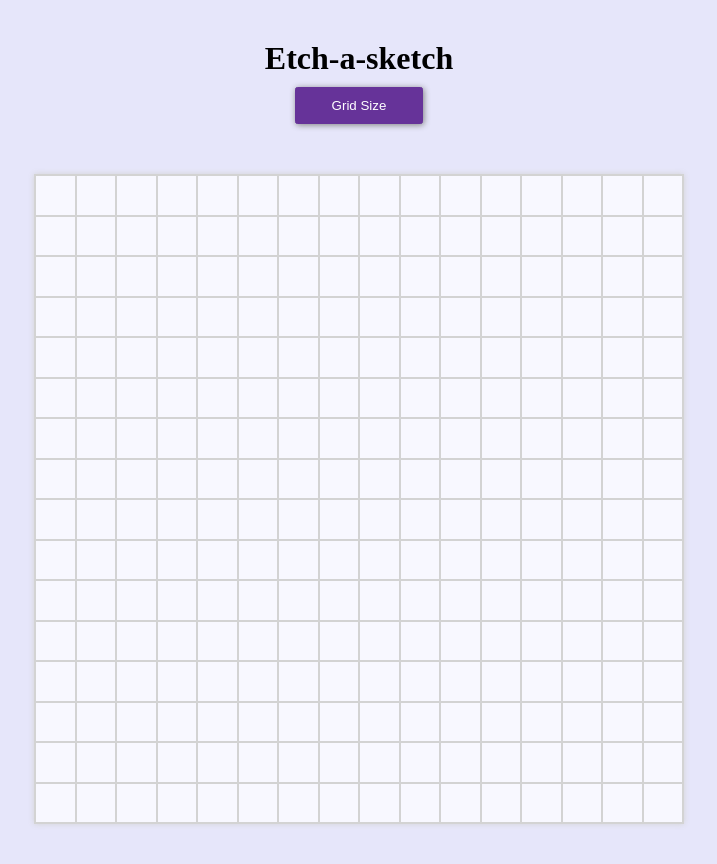
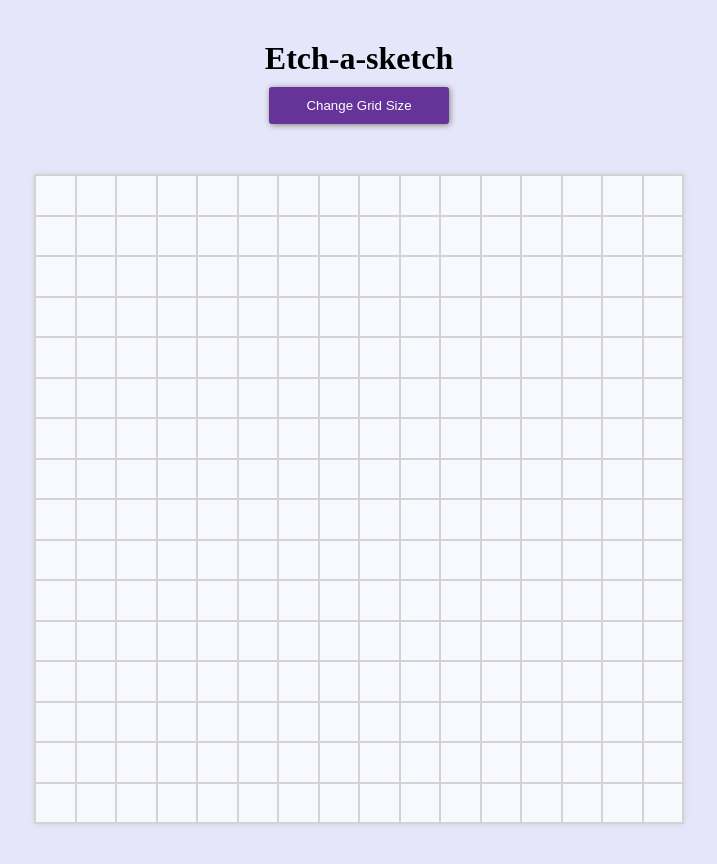
Before and after one commit to rasikhmuhammad/odin-sketch, a plain HTML site: page index.html in a window 1280 px wide. Shown: the whole page, without its empty margins (281-998 px from the left). Drawn offline with Linux system fonts and the light colour scheme.

Commit message:
changed grid size change prompt button text to be more meaningful

```diff
--- a/index.html
+++ b/index.html
@@ -11,7 +11,7 @@
 <body>
     <h1>Etch-a-sketch</h1>
     <div class = "toolbar">
-        <button>Grid Size</button>
+        <button>Change Grid Size</button>
     </div>
     <div class="sketch-pad"></div>
 </body>
```
